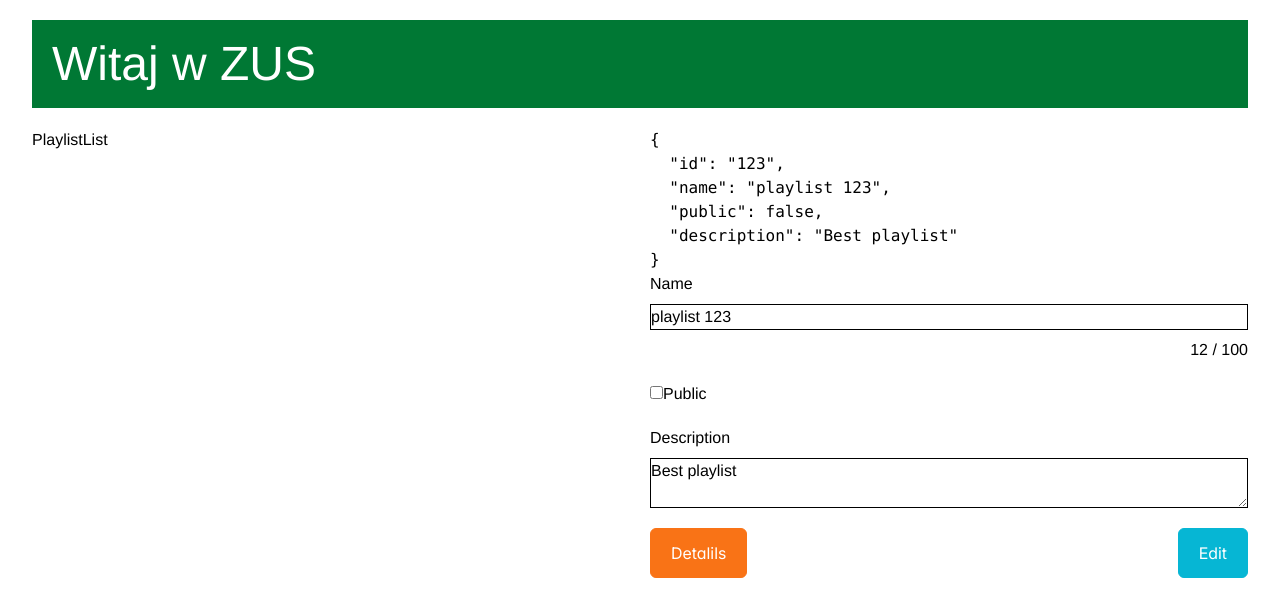
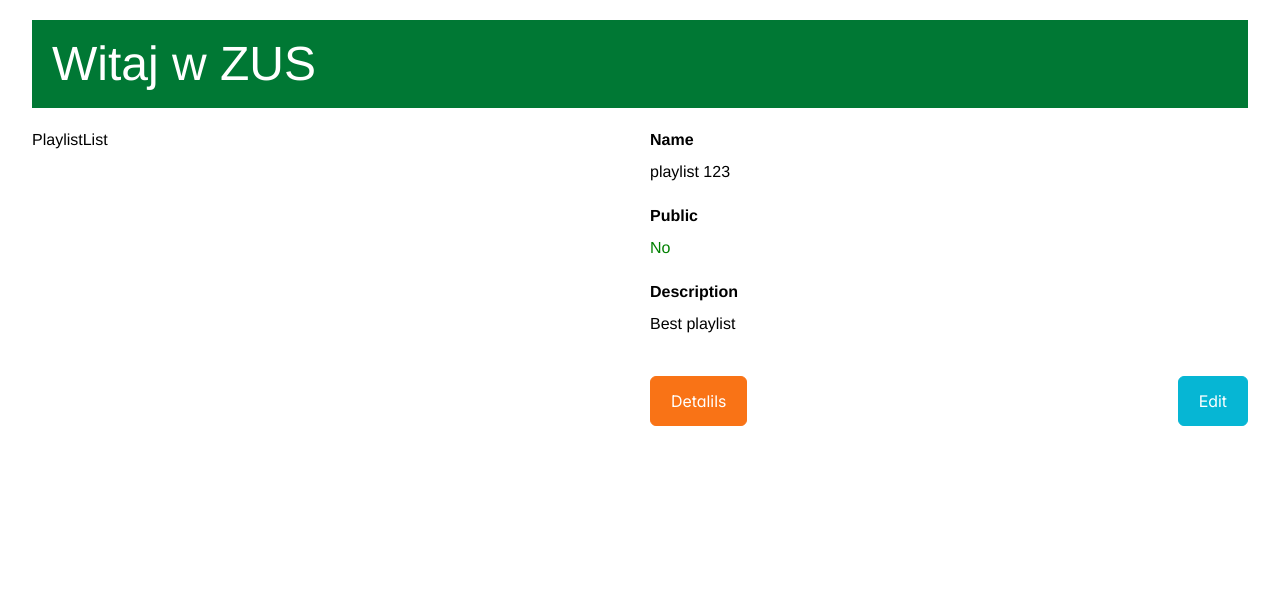
Before and after one commit to slawekppr/zus-react, a React (Vite) app: page / in a window 1280 px wide. Shown: the top 616 px of the page. Built offline with nearby package versions, Linux system fonts and the light colour scheme; a web font is replaced by a local one.

Commit message:
Switching modes with - Literal Union

```diff
--- a/src/playlists/containers/PlaylistView.tsx
+++ b/src/playlists/containers/PlaylistView.tsx
@@ -3,24 +3,19 @@ import PlaylistList from "../components/PlaylistList";
 import PlaylistDetails from "../components/PlaylistDetails";
 import PlaylistEditor from "../components/PlaylistEditor";
 import { Button } from "primereact/button";
-// tsrafce
-
-enum MODES {
-  details = 'details',
-  editor = 'editor',
-}
 
 type Props = {};
+type Modes = "details" | "editor";
 
 const PlaylistView = (props: Props) => {
-  const [mode, setMode] = useState<MODES>(MODES.details);
+  const [mode, setMode] = useState<Modes>('details');
 
   const showDetails = () => {
-    setMode(MODES.details);
+    setMode("details");
   };
 
   const showEditor = () => {
-    setMode(MODES.editor);
+    setMode("editor");
   };
 
   return (
@@ -31,7 +26,7 @@ const PlaylistView = (props: Props) => {
         </div>
 
         <div className="grid gap-5">
-          {mode == MODES.editor ? <PlaylistDetails /> : <PlaylistEditor />}
+          {mode == "details" ? <PlaylistDetails /> : <PlaylistEditor />}
 
           <div className="flex justify-between">
             <Button severity="warning" onClick={showDetails}>
```
